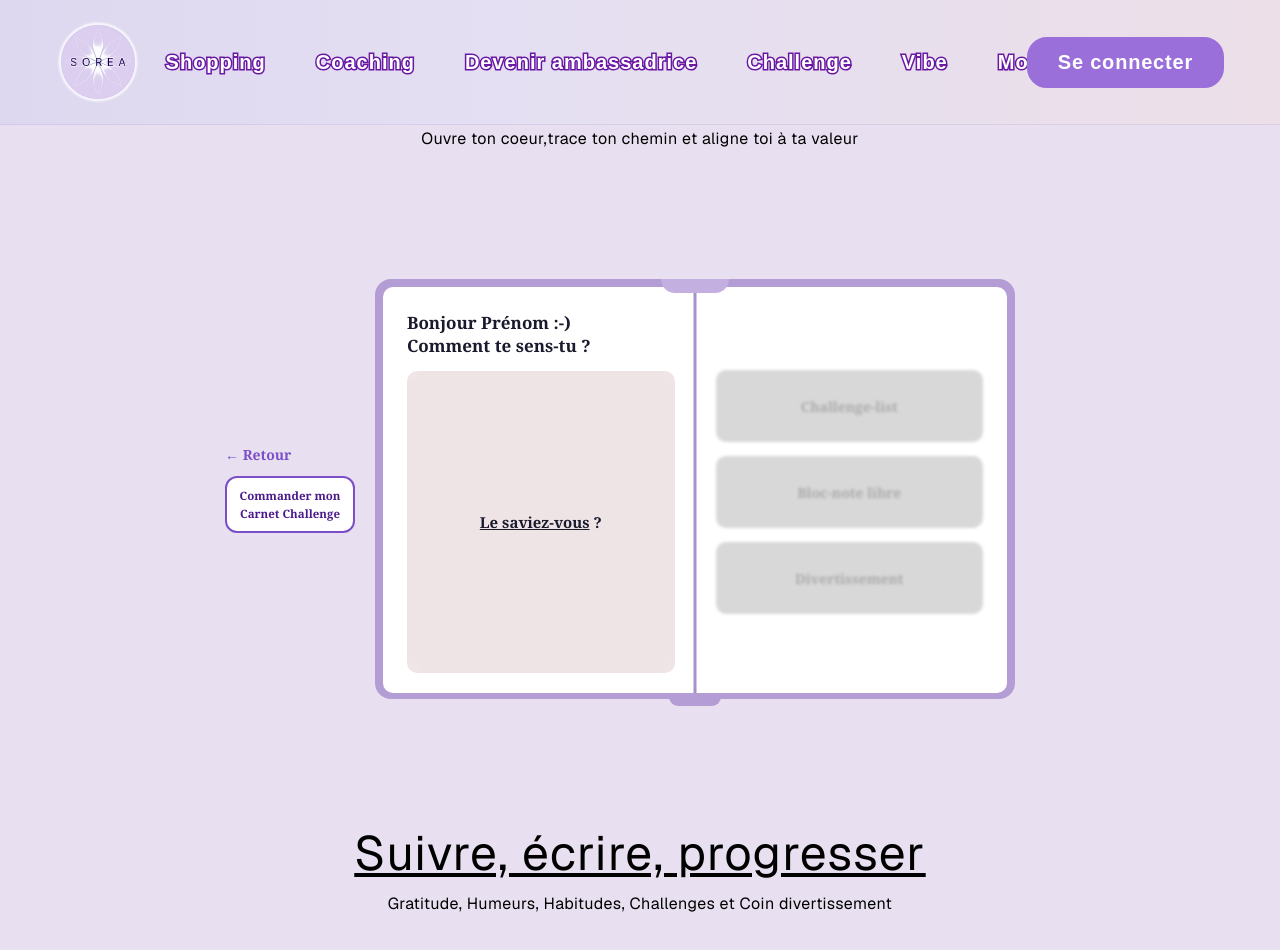
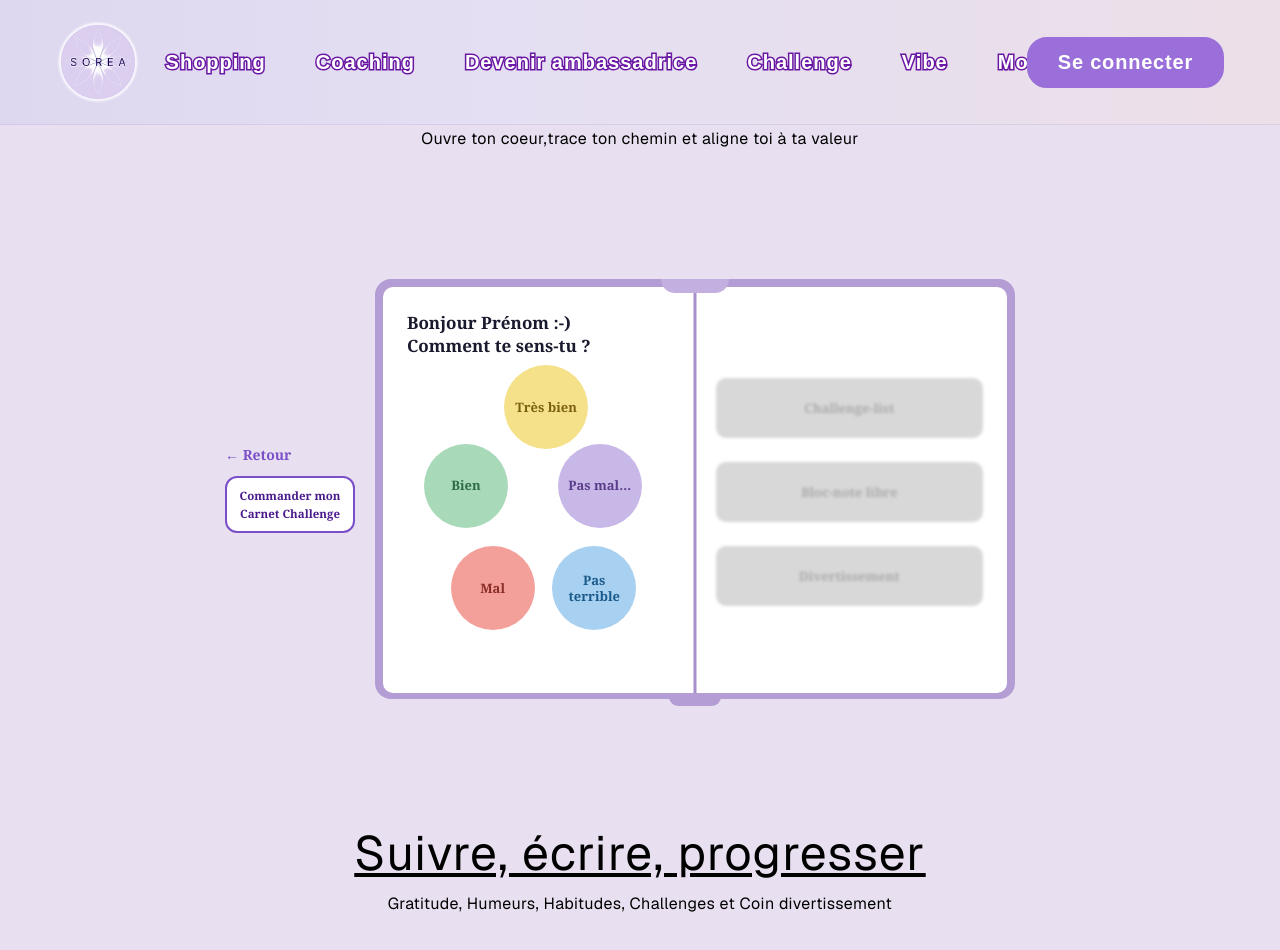
Before and after one commit to SOREA-sea/SOREA, a Next.js app: page /carnet in a window 1280 px wide. Both pictures are taken after a click on the button 520 px from the left and 355 px from the top of the page. Shown: the top 950 px of the page. Built offline with nearby package versions, Linux system fonts and the light colour scheme; no server answers; some icons are missing; a web font is replaced by a local one.

Commit message:
Carnet Challenge

```diff
--- a/src/components/CarnetC.tsx
+++ b/src/components/CarnetC.tsx
@@ -1,8 +1,7 @@
 "use client"
-import { useState } from "react";
+import { useState, memo } from "react";
 
 const styles = `
-
   .sorea-wrap {
     display: flex;
     align-items: center;
@@ -54,7 +53,6 @@ const styles = `
   }
   .sorea-btn-commander:hover { background: #F3EEFF; }
 
-  /* BOOK */
   .sorea-book {
     width: 640px;
     height: 420px;
@@ -134,67 +132,49 @@ const styles = `
     flex-shrink: 0;
   }
 
-  .sorea-savez-box {
+  /* MOOD BUBBLES */
+  .sorea-moods-area {
     flex: 1;
-    background: #FDF3E3;
-    border-radius: 10px;
-    cursor: pointer;
     position: relative;
-    overflow: hidden;
-    user-select: none;
   }
 
-  .sorea-blur-bg {
+  .sorea-mood-btn {
     position: absolute;
-    inset: 0;
-    background: rgba(210, 195, 235, 0.30);
-    backdrop-filter: blur(4px);
-    border-radius: 10px;
-    z-index: 1;
-  }
-
-  .sorea-savez-collapsed {
-    position: absolute;
-    inset: 0;
+    border-radius: 50%;
+    border: none;
+    cursor: pointer;
+    font-size: 13px;
+    font-weight: 700;
+    font-family: 'Lora', Georgia, serif;
+    text-align: center;
     display: flex;
     align-items: center;
     justify-content: center;
-    z-index: 2;
+    padding: 8px;
+    line-height: 1.3;
+    width: 84px;
+    height: 84px;
+    transition: transform 0.15s ease;
+  }
+  .sorea-mood-btn:hover { transform: translate(-50%, -50%) scale(1.08); }
+
+  .sorea-heart-area {
+    width: 100%;
+    height: 100%;
+    display: flex;
+    flex-direction: column;
+    align-items: center;
+    justify-content: center;
+    gap: 4px;
+    cursor: pointer;
   }
 
-  .sorea-savez-collapsed-text {
+  .sorea-heart-label {
+    font-size: 14px;
     font-weight: 700;
-    font-size: 15px;
-    color: #1A1A2E;
     font-family: 'Lora', Georgia, serif;
-    text-align: center;
+    margin-top: -8px;
   }
-
-  .sorea-savez-expanded {
-    position: absolute;
-    inset: 0;
-    padding: 16px;
-    display: flex;
-    flex-direction: column;
-    z-index: 2;
-  }
-
-  .sorea-savez-expanded-title {
-    font-weight: 700;
-    font-size: 14px;
-    color: #1A1A2E;
-    margin-bottom: 10px;
-    font-family: 'Lora', Georgia, serif;
-  }
-
-  .sorea-savez-expanded p {
-    font-size: 12.5px;
-    line-height: 1.65;
-    color: #2D2D2D;
-    margin-bottom: 9px;
-    font-family: 'Lora', Georgia, serif;
-  }
-  .sorea-savez-expanded p:last-child { margin-bottom: 0; }
 
   /* RIGHT PAGE */
   .sorea-page-right {
@@ -203,7 +183,7 @@ const styles = `
     display: flex;
     flex-direction: column;
     justify-content: center;
-    gap: 14px;
+    gap: 24px;
   }
 
   .sorea-cat-card {
@@ -212,8 +192,8 @@ const styles = `
     display: flex;
     align-items: center;
     justify-content: center;
-    height: 72px;
-    font-size: 14px;
+    height: 60px;
+    font-size: 13px;
     font-weight: 700;
     font-family: 'Lora', Georgia, serif;
     border: none;
@@ -234,15 +214,49 @@ const styles = `
   }
   .sorea-cat-card.active:hover { transform: scale(1.02); }
 
-  .sorea-gratitude.active  { background: #C4B5E8; color: #3A1A7A; }
-  .sorea-journaling.active { background: #F5DEC8; color: #7A4010; }
-  .sorea-libre.active      { background: #7DE8E8; color: #0A5050; }
+  .sorea-challenge.active   { background: #C4B5E8; color: #3A1A7A; }
+  .sorea-blocnote.active    { background: #7DE8E8; color: #0A5050; }
+  .sorea-divertissement.active { background: #F5DEC8; color: #7A4010; }
 `;
 
+const moods = [
+  { label: "Très bien",    color: "#F5E18A", textColor: "#7A6010", top: "12%",  left: "52%" },
+  { label: "Bien",         color: "#A8D9B8", textColor: "#2E6B47", top: "38%",  left: "22%" },
+  { label: "Pas mal…",     color: "#C8B8E8", textColor: "#5A3D8A", top: "38%",  left: "72%" },
+  { label: "Mal",          color: "#F4A09A", textColor: "#8B2E2A", top: "72%",  left: "32%" },
+  { label: "Pas terrible", color: "#A8D0F0", textColor: "#1A5A8B", top: "72%",  left: "70%" },
+];
+
+const Heart = memo(({ color, text, textColor }: { color: string; text?: string; textColor?: string }) => (
+  <svg viewBox="0 0 100 90" width="150" height="150" xmlns="http://www.w3.org/2000/svg" role="img" aria-label={text ?? 'coeur'}>
+    <path
+      d="M50 85 C50 85 5 55 5 28 C5 13 17 3 30 3 C39 3 47 8 50 15 C53 8 61 3 70 3 C83 3 95 13 95 28 C95 55 50 85 50 85Z"
+      fill={color}
+    />
+    {text && (
+      <text
+        x="50%"
+        y="53%"
+        textAnchor="middle"
+        dominantBaseline="middle"
+        fontFamily="'Lora', Georgia, serif"
+        fontWeight={700}
+        fontSize={10}
+        fill={textColor || '#000'}
+        style={{ pointerEvents: 'none' }}
+      >
+        {text}
+      </text>
+    )}
+  </svg>
+));
+Heart.displayName = 'Heart';
+
 export default function CarnetC({ onClose }: { onClose?: () => void }) {
-    const [isOpen, setIsOpen] = useState(false);
+  const [selectedMood, setSelectedMood] = useState<string | null>(null);
 
-    const toggleSavez = () => setIsOpen((prev) => !prev);
+  const mood = moods.find((m) => m.label === selectedMood) ?? null;
+  const moodSelected = selectedMood !== null;
 
   return (
     <>
@@ -250,10 +264,10 @@ export default function CarnetC({ onClose }: { onClose?: () => void }) {
       <div className="sorea-wrap">
         {/* Sidebar */}
         <div className="sorea-sidebar">
-                    <button className="sorea-btn-retour btn-retour" onClick={onClose}>
+          <button className="sorea-btn-retour" onClick={onClose}>
             ← Retour
           </button>
-                    <button className="sorea-btn-commander btn-commander">
+          <button className="sorea-btn-commander">
             Commander mon<br />Carnet Challenge
           </button>
         </div>
@@ -268,37 +282,35 @@ export default function CarnetC({ onClose }: { onClose?: () => void }) {
           <div className="sorea-book-inner">
             {/* Left Page */}
             <div className="sorea-page-left">
-                            <div className="sorea-page-title">Bonjour Prénom :-)<br /> Comment te sens-tu ?</div>
+              <div className="sorea-page-title">
+                Bonjour Prénom :-)<br />Comment te sens-tu ?
+              </div>
 
-                            <div className="sorea-savez-box" onClick={toggleSavez}>
-                                {/* Blur background (collapsed only) */}
-                                {!isOpen && <div className="sorea-blur-bg" />}
+              <div className="sorea-moods-area">
+                {!moodSelected && moods.map((m) => (
+                  <button
+                    key={m.label}
+                    className="sorea-mood-btn"
+                    style={{
+                      top: m.top,
+                      left: m.left,
+                      transform: "translate(-50%, -50%)",
+                      backgroundColor: m.color,
+                      color: m.textColor,
+                    }}
+                    onClick={() => setSelectedMood(m.label)}
+                  >
+                    {m.label}
+                  </button>
+                ))}
 
-                                {/* Collapsed view */}
-                                {!isOpen && (
-                                    <div className="sorea-savez-collapsed">
-                                        <span className="sorea-savez-collapsed-text">
-                                            <u>Le saviez-vous</u> ?
-                                        </span>
-                                    </div>
-                                )}
-
-                                {/* Expanded view */}
-                                {isOpen && (
-                                    <div className="sorea-savez-expanded">
-                                        <div className="sorea-savez-expanded-title">
-                                            <u>Le saviez-vous</u> ?
-                                        </div>
-                                        <p>
-                                            Pratiquer la gratitude chaque jour réduit le stress,
-                                            améliore la qualité du sommeil et augmente le sentiment
-                                            de bonheur.
-                                        </p>
-                                        <p>
-                                            En cultivant cette attitude du bien-être, vous stimulez
-                                            naturellement votre sérotonine, cette précieuse molécule
-                                            du bonheur qui éclaire l&apos;esprit et apaise le coeur.
-                                        </p>
+                {moodSelected && mood && (
+                  <div
+                    className="sorea-heart-area"
+                    onClick={() => setSelectedMood(null)}
+                    title="Changer d'humeur"
+                  >
+                    <Heart color={mood.color} text={mood.label} textColor={'#000'} />
                   </div>
                 )}
               </div>
@@ -306,19 +318,13 @@ export default function CarnetC({ onClose }: { onClose?: () => void }) {
 
             {/* Right Page */}
             <div className="sorea-page-right">
-                            <div
-                                className={`sorea-cat-card sorea-challenge ${isOpen ? "active" : "inactive"}`}
-                            >
+              <div className={`sorea-cat-card sorea-challenge ${moodSelected ? "active" : "inactive"}`}>
                 Challenge-list
               </div>
-                            <div
-                                className={`sorea-cat-card sorea-blocnote ${isOpen ? "active" : "inactive"}`}
-                            >
+              <div className={`sorea-cat-card sorea-blocnote ${moodSelected ? "active" : "inactive"}`}>
                 Bloc-note libre
               </div>
-                            <div
-                                className={`sorea-cat-card sorea-divertissement ${isOpen ? "active" : "inactive"}`}
-                            >
+              <div className={`sorea-cat-card sorea-divertissement ${moodSelected ? "active" : "inactive"}`}>
                 Divertissement
               </div>
             </div>
```
Also changed, not shown: 1 other file (tests, documents, lock files or other folders). Lines whose indentation alone changed are shown as unchanged.
